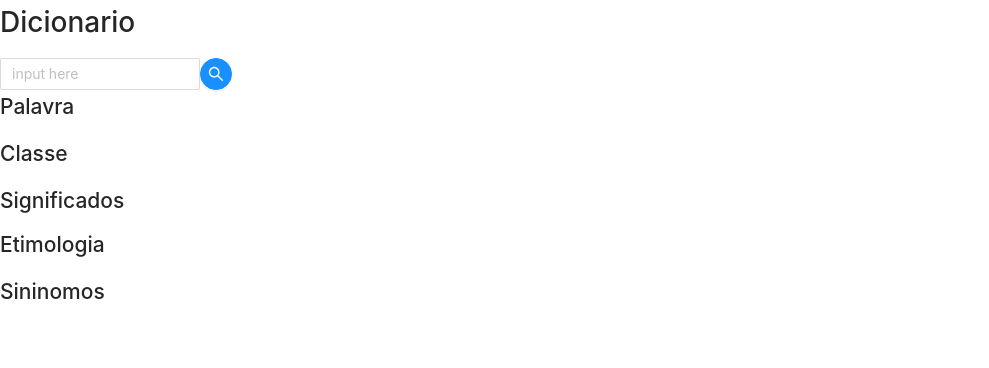
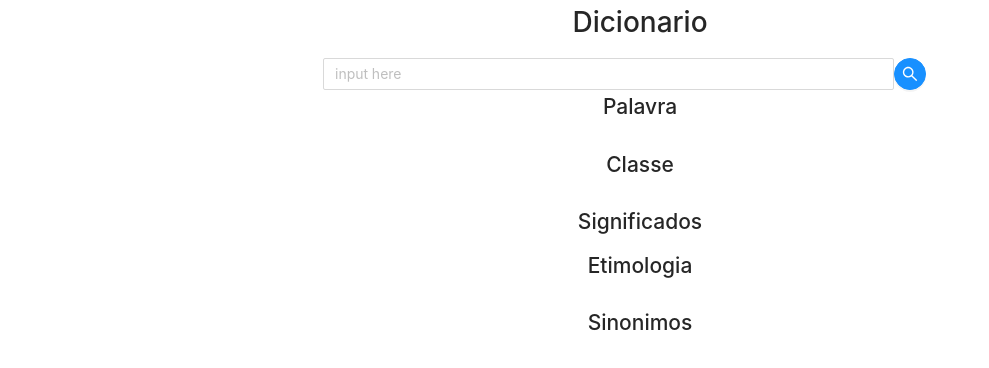
Before and after one commit to thecodergus/dicionario, a React (Create React App) app in the folder src/: page / in a window 1280 px wide. Shown: the top 368 px of the page, without its empty margins (0-989 px from the left). Built offline with nearby package versions, Linux system fonts and the light colour scheme.

Commit message:
Alinhamento e centralização dos campos e input

```diff
--- a/src/src/components/BarraPesquisa.tsx
+++ b/src/src/components/BarraPesquisa.tsx
@@ -6,6 +6,9 @@ import type { PalavraPesquisa, Options } from "../types"
 const BarraPesquisa: React.FC<PalavraPesquisa> = ({ setPalavra, palavra }) => {
 
   const [palavraPesquisa, setPalavraPesquisa] = useState<string>(palavra)
+
+  // Opções de palavras a serem sugeridas para pesquisa de acordo com o que ja foi digitado
+  // Ideia é ter a lista completa de palavras do portugues
   const [options, setOptions] = useState<Options[]>([])
   const onSearch = (searchText: string) => setPalavraPesquisa(searchText)
   const onSelect = (data: string) => setPalavra(data)
@@ -15,7 +18,7 @@ const BarraPesquisa: React.FC<PalavraPesquisa> = ({ setPalavra, palavra }) => {
     <>
       <AutoComplete
         options={options}
-        style={{ width: 200 }}
+        style={{ width: "90%" }}
         onSelect={onSelect}
         onSearch={onSearch}
         placeholder="input here"
--- a/src/src/components/Conteudo/Classe.tsx
+++ b/src/src/components/Conteudo/Classe.tsx
@@ -1,10 +1,38 @@
 import React from "react"
+import { Row, Col } from "antd"
 
 export const Classe: React.FC<{ classe: string}> = ({classe}) => {
     return (
         <>
-            <h2>Classe</h2>
-            <p>{classe}</p>
+            <Row
+                gutter={12}
+                style={{ alignItems: "center" }}
+                justify="center"
+            >
+                <Col
+                    span={12}
+                    style={{
+                        textAlign: "center"
+                    }}
+                >
+                    <h2>Classe</h2>
+                </Col>
+            </Row>
+            <Row
+                gutter={12}
+                style={{ alignItems: "center" }}
+                justify="center"
+            >
+                <Col
+                    span={12}
+                    style={{
+                        textAlign: "center"
+                    }}
+                >
+                    <p>{classe}</p>
+                </Col>
+            </Row>
+
         </>
     )
 }
--- a/src/src/components/Conteudo/Etimologia.tsx
+++ b/src/src/components/Conteudo/Etimologia.tsx
@@ -1,10 +1,38 @@
 import React from "react";
+import { Row, Col } from "antd"
 
 export const Etimologia: React.FC<{ etimologia: string }> = ({ etimologia}) => {
     return (
         <>
-            <h2>Etimologia</h2>
-            <p>{etimologia}</p>
+            <Row
+                gutter={12}
+                style={{ alignItems: "center" }}
+                justify="center"
+            >
+                <Col
+                    span={12}
+                    style={{
+                        textAlign: "center"
+                    }}
+                >
+                    <h2>Etimologia</h2>
+                </Col>
+            </Row>
+            <Row
+                gutter={12}
+                style={{ alignItems: "center" }}
+                justify="center"
+            >
+                <Col
+                    span={12}
+                    style={{
+                        textAlign: "center"
+                    }}
+                >
+                    <p>{etimologia}</p>
+                </Col>
+            </Row>
+
         </>
     )
 }
--- a/src/src/components/Conteudo/Palavra.tsx
+++ b/src/src/components/Conteudo/Palavra.tsx
@@ -1,10 +1,38 @@
 import React from "react"
+import { Row, Col } from "antd"
 
 export const Palavra: React.FC<{palavra: string}> = ({palavra}) => {
     return (
         <>
-        <h2>Palavra</h2>
-        <p>{palavra}</p>
+            <Row
+                gutter={12}
+                style={{ alignItems: "center" }}
+                justify="center"
+            >
+                <Col
+                    span={12}
+                    style={{
+                        textAlign: "center"
+                    }}
+                >
+                    <h2>Palavra</h2>
+                </Col>
+            </Row>
+            <Row
+                gutter={12}
+                style={{ alignItems: "center" }}
+                justify="center"
+            >
+                <Col
+                    span={12}
+                    style={{
+                        textAlign: "center"
+                    }}
+                >
+                    <p>{palavra}</p>
+                </Col>
+            </Row>
+
         </>
     )
 }
--- a/src/src/components/Conteudo/Significados.tsx
+++ b/src/src/components/Conteudo/Significados.tsx
@@ -1,12 +1,40 @@
 import React from "react";
+import { Row, Col } from "antd"
 
 export const Significados: React.FC<{ significados: string[] }> = ({ significados }) => {
     return (
         <>
-            <h2>Significados</h2>
+            <Row
+                gutter={12}
+                style={{ alignItems: "center" }}
+                justify="center"
+            >
+                <Col
+                    span={12}
+                    style={{
+                        textAlign: "center"
+                    }}
+                >
+                    <h2>Significados</h2>
+                </Col>
+            </Row>
+
             {
                 significados.map((item, index) => (
-                    <p key={index}>{item}</p>
+                    <Row
+                        gutter={12}
+                        style={{ alignItems: "center" }}
+                        justify="center"
+                    >
+                        <Col
+                            span={12}
+                            style={{
+                                textAlign: "center"
+                            }}
+                        >
+                            <p key={index}>{item}</p>
+                        </Col>
+                    </Row>
                 ))
             }
         </>
--- a/src/src/components/Conteudo/Sinonimos.tsx
+++ b/src/src/components/Conteudo/Sinonimos.tsx
@@ -1,12 +1,40 @@
 import React from "react";
+import { Row, Col } from "antd"
 
 export const Sinonimos: React.FC<{ sinonimos: string[] }> = ({ sinonimos }) => {
     return (
         <>
-            <h2>Sininomos</h2>
+            <Row
+                gutter={12}
+                style={{ alignItems: "center" }}
+                justify="center"
+            >
+                <Col
+                    span={12}
+                    style={{
+                        textAlign: "center"
+                    }}
+                >
+                    <h2>Sinonimos</h2>
+                </Col>
+            </Row>
             {
                 sinonimos.map((item, index) => (
-                    <p key={index}>{item}</p>
+
+                    <Row
+                        gutter={12}
+                        style={{ alignItems: "center" }}
+                        justify="center"
+                    >
+                        <Col
+                            span={12}
+                            style={{
+                                textAlign: "center"
+                            }}
+                        >
+                            <p key={index}>{item}</p>
+                        </Col>
+                    </Row>
                 ))
             }
         </>
--- a/src/src/components/Conteudo/index.tsx
+++ b/src/src/components/Conteudo/index.tsx
@@ -18,6 +18,7 @@ const Conteudo: React.FC<Palavra> = ({ palavra }) => {
   const [sinonimos, setSinonimos] = useState<string[]>([])
 
 
+  // Realiza a pesquisa e atualiza as informações do conteudo
   const updateData = () => {
     if(palavra !== ""){
       // Requisição a dicio.com.br
--- a/src/src/components/Home.tsx
+++ b/src/src/components/Home.tsx
@@ -1,6 +1,7 @@
 import React, {useEffect, useState} from 'react';
 import BarraPesquisa from './BarraPesquisa';
 import Conteudo from './Conteudo';
+import {Row, Col} from "antd"
 
 
 function Home() {
@@ -9,9 +10,30 @@ function Home() {
 
   return (
       <>
-        <h1>Dicionario</h1>
-        <BarraPesquisa palavra={""} setPalavra={setSearchWord}  />
-        <Conteudo palavra={searchWord} />
+      <Row
+        gutter={12}
+        style={{ alignItems: "center" }}
+        justify="center"
+      >
+          <Col
+            span={12}
+            style={{
+              textAlign: "center"
+            }}
+          >
+            <h1>Dicionario</h1>
+          </Col>
+      </Row>
+      <Row
+        gutter={12}
+        style={{ alignItems: "center" }}
+        justify="center"
+      >
+        <Col span={12}>
+          <BarraPesquisa palavra={""} setPalavra={setSearchWord} />
+        </Col>
+      </Row>
+      <Conteudo palavra={searchWord} />
       </>
   );
 }
```
